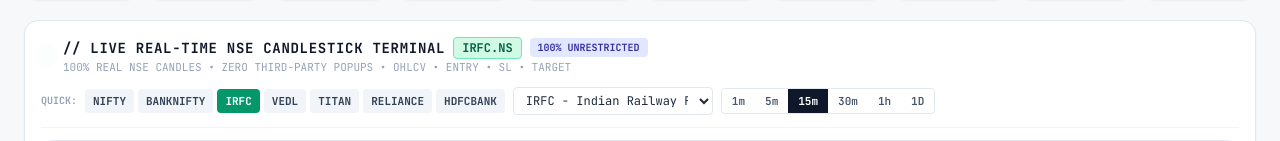
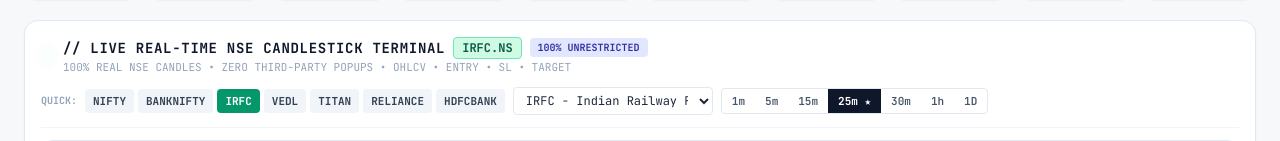
Before and after one commit to Pankajsh2011/fno-trading-desk, a Flask app: page / in a window 1280 px wide. Shown: the part 1391-1532 px from the top of the page. Run offline with Flask 3, Linux system fonts and the light colour scheme; data that the repository does not hold is empty; some libraries are stand-ins or nearby versions.

Commit message:
Add 25-Min Rolling Candle Timeframe to Real-Time Chart Engine (Matching Rio Agent Strategy)

```diff
--- a/backend/server.py
+++ b/backend/server.py
@@ -2485,7 +2485,11 @@ def get_chart_candles():
         "1d": ("1d", "6mo"),
         "d": ("1d", "6mo")
     }
-    yf_interval, yf_range = range_map.get(interval_req, ("15m", "5d"))
+    is_25m = interval_req in ["25m", "25", "25min"]
+    if is_25m:
+        yf_interval, yf_range = ("5m", "5d")
+    else:
+        yf_interval, yf_range = range_map.get(interval_req, ("15m", "5d"))
 
     ticker = f"{clean_sym}.NS"
     if clean_sym in ["NIFTY", "NIFTY 50", "^NSEI"]: ticker = "^NSEI"
@@ -2535,6 +2539,36 @@ def get_chart_candles():
                     "value": float(v or 0),
                     "color": "rgba(16, 185, 129, 0.45)" if c >= o else "rgba(239, 68, 68, 0.45)"
                 })
+
+        # Aggregate 5-minute bars into 25-minute rolling candles
+        if is_25m and len(candles) >= 5:
+            agg_candles = []
+            agg_volumes = []
+            for i in range(0, len(candles) - 4, 5):
+                chunk = candles[i:i + 5]
+                v_chunk = volumes[i:i + 5]
+                c_open = chunk[0]["open"]
+                c_close = chunk[-1]["close"]
+                c_high = max(c["high"] for c in chunk)
+                c_low = min(c["low"] for c in chunk)
+                c_time = chunk[-1]["time"]
+                v_sum = sum(v["value"] for v in v_chunk)
+
+                agg_candles.append({
+                    "time": c_time,
+                    "open": round(c_open, 2),
+                    "high": round(c_high, 2),
+                    "low": round(c_low, 2),
+                    "close": round(c_close, 2)
+                })
+                agg_volumes.append({
+                    "time": c_time,
+                    "value": v_sum,
+                    "color": "rgba(16, 185, 129, 0.45)" if c_close >= c_open else "rgba(239, 68, 68, 0.45)"
+                })
+            candles = agg_candles
+            volumes = agg_volumes
+            yf_interval = "25m"
 
         active_sig = next((s for s in active_signals if s["symbol"] == clean_sym), None)
         levels = None
--- a/backend/templates/index.html
+++ b/backend/templates/index.html
@@ -597,12 +597,13 @@
 
           <!-- Timeframe selector -->
           <div class="flex items-center rounded border border-slate-200 overflow-hidden text-[11px]">
-            <button onclick="switchChartInterval('1m')" class="tf-btn px-2.5 py-1 hover:bg-slate-100 text-slate-600 font-semibold" data-tf="1m">1m</button>
-            <button onclick="switchChartInterval('5m')" class="tf-btn px-2.5 py-1 hover:bg-slate-100 text-slate-600 font-semibold" data-tf="5m">5m</button>
-            <button onclick="switchChartInterval('15m')" class="tf-btn px-2.5 py-1 bg-slate-900 text-white font-bold" data-tf="15m">15m</button>
-            <button onclick="switchChartInterval('30m')" class="tf-btn px-2.5 py-1 hover:bg-slate-100 text-slate-600 font-semibold" data-tf="30m">30m</button>
-            <button onclick="switchChartInterval('1h')" class="tf-btn px-2.5 py-1 hover:bg-slate-100 text-slate-600 font-semibold" data-tf="1h">1h</button>
-            <button onclick="switchChartInterval('1d')" class="tf-btn px-2.5 py-1 hover:bg-slate-100 text-slate-600 font-semibold" data-tf="1d">1D</button>
+            <button onclick="switchChartInterval('1m')" class="tf-btn px-2 py-1 hover:bg-slate-100 text-slate-600 font-semibold" data-tf="1m">1m</button>
+            <button onclick="switchChartInterval('5m')" class="tf-btn px-2 py-1 hover:bg-slate-100 text-slate-600 font-semibold" data-tf="5m">5m</button>
+            <button onclick="switchChartInterval('15m')" class="tf-btn px-2 py-1 hover:bg-slate-100 text-slate-600 font-semibold" data-tf="15m">15m</button>
+            <button onclick="switchChartInterval('25m')" class="tf-btn px-2.5 py-1 bg-slate-900 text-white font-bold" data-tf="25m">25m ★</button>
+            <button onclick="switchChartInterval('30m')" class="tf-btn px-2 py-1 hover:bg-slate-100 text-slate-600 font-semibold" data-tf="30m">30m</button>
+            <button onclick="switchChartInterval('1h')" class="tf-btn px-2 py-1 hover:bg-slate-100 text-slate-600 font-semibold" data-tf="1h">1h</button>
+            <button onclick="switchChartInterval('1d')" class="tf-btn px-2 py-1 hover:bg-slate-100 text-slate-600 font-semibold" data-tf="1d">1D</button>
           </div>
         </div>
       </div>
@@ -1523,7 +1524,7 @@
     // 📈 100% UNRESTRICTED REAL-TIME CANDLESTICK CHART CANVAS ENGINE
     // -------------------------------------------------------------
     let currentChartSymbol = 'IRFC';
-    let currentChartInterval = '15m';
+    let currentChartInterval = '25m';
     let chartCandlesData = [];
     let chartVolumesData = [];
     let chartSignalLevels = null;
@@ -1989,7 +1990,7 @@
       drawRidgePlot();
       drawLattice();
       drawFlowSimulation();
-      loadCandleData('IRFC', '15m');
+      loadCandleData('IRFC', '25m');
       loadFnoStocksDropdown();
       syncBackend();
       setInterval(syncBackend, 3500);
```
